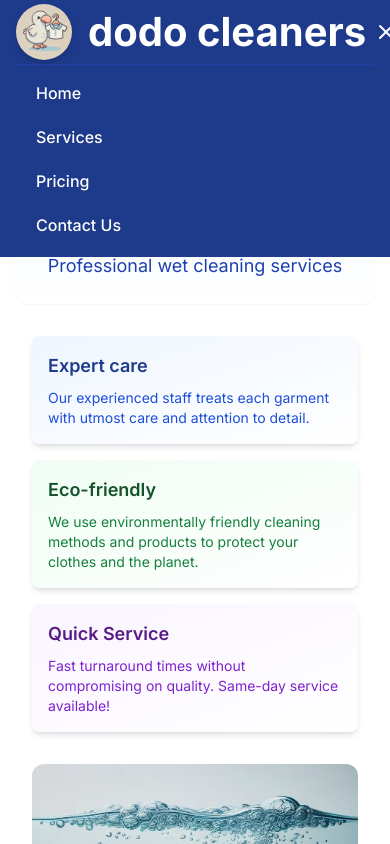
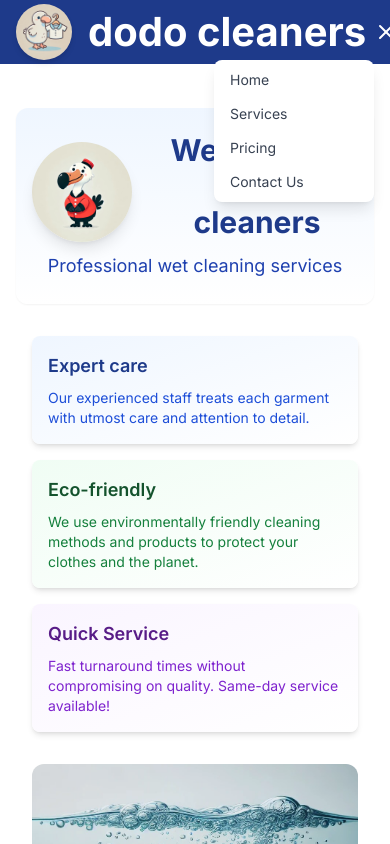
Before and after one commit to woohyee/dodo-cleaners-web, a Next.js app: page / in a window 390 px wide. Both pictures are taken after a click on the button "Main menu". Shown: the top 844 px of the page. Built offline with nearby package versions, Linux system fonts and the light colour scheme.

Commit message:
Update: Header mobile menu style and auto-close feature

```diff
--- a/app/components/Header.tsx
+++ b/app/components/Header.tsx
@@ -17,6 +17,24 @@ const Header = () => {
     window.addEventListener('scroll', handleScroll);
     return () => window.removeEventListener('scroll', handleScroll);
   }, []);
+
+  // 메뉴 자동 닫힘 효과 추가
+  useEffect(() => {
+    let timeoutId: NodeJS.Timeout;
+
+    if (isMenuOpen) {
+      timeoutId = setTimeout(() => {
+        setIsMenuOpen(false);
+      }, 4000); // 4초 후 닫힘
+    }
+
+    // 컴포넌트 언마운트나 isMenuOpen 변경 시 타이머 정리
+    return () => {
+      if (timeoutId) {
+        clearTimeout(timeoutId);
+      }
+    };
+  }, [isMenuOpen]);
 
   const menuItems = [
     { href: '/', label: 'Home' },
@@ -72,7 +90,7 @@ const Header = () => {
           </div>
 
           {/* 모바일 메뉴 버튼 */}
-          <div className="flex md:hidden">
+          <div className="md:hidden">
             <button
               onClick={() => setIsMenuOpen(!isMenuOpen)}
               className="inline-flex items-center justify-center p-2 rounded-md text-white
@@ -86,19 +104,18 @@ const Header = () => {
 
         {/* 모바일 메뉴 드롭다운 */}
         <div
-          className={`md:hidden transition-all duration-300 ease-in-out ${
+          className={`absolute right-4 w-40 -mt-1 md:hidden transition-all duration-300 ease-in-out bg-white rounded-lg shadow-lg ${
             isMenuOpen
-              ? 'max-h-64 opacity-100'
+              ? 'max-h-48 opacity-100'
               : 'max-h-0 opacity-0 pointer-events-none'
           }`}
         >
-          <div className="px-2 pt-2 pb-3 space-y-1 border-t border-blue-800">
+          <div className="py-1 space-y-0.5">
             {menuItems.map((item) => (
               <Link
                 key={item.href}
                 href={item.href}
-                className="block px-3 py-2 text-base font-medium text-white hover:text-gray-200
-                         hover:bg-blue-800 rounded-md transition-colors duration-200"
+                className="block px-4 py-1.5 text-sm text-gray-700 hover:text-gray-900 hover:bg-gray-100 transition-colors duration-200"
                 onClick={() => setIsMenuOpen(false)}
               >
                 {item.label}
```
